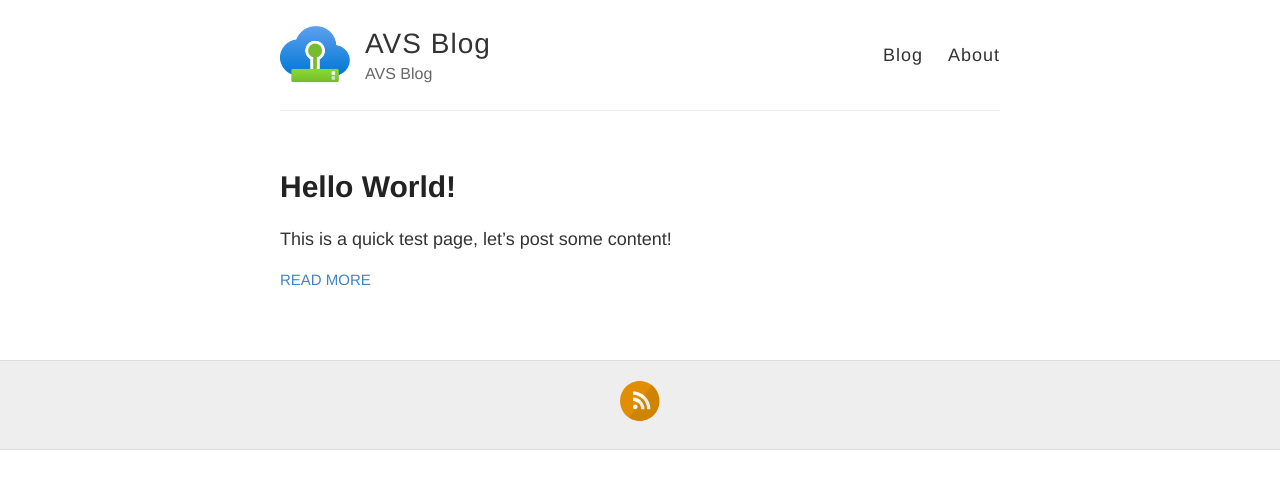
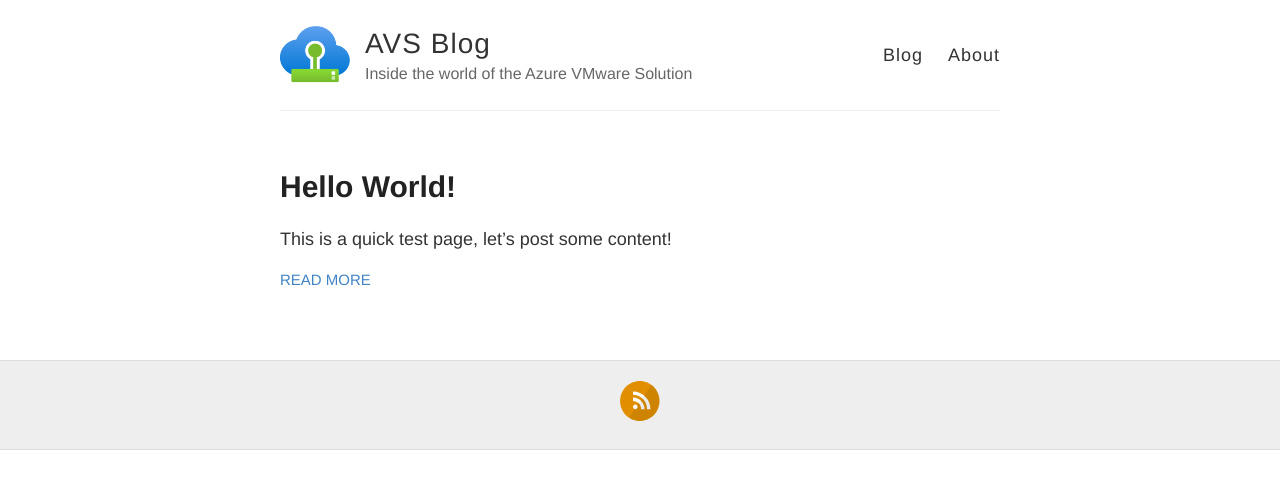
Before and after one commit to AVSBlog/avsblog.github.io, a Jekyll site: the page built from index.html, in a window 1280 px wide. Shown: the top 489 px of the page. Built offline with Jekyll 4.4.1, drawn with Linux system fonts in a browser that asks for light colours.

Commit message:
Updated description

```diff
--- a/_config.yml
+++ b/_config.yml
@@ -6,7 +6,7 @@
 name: AVS Blog
 
 # Short bio or description (displayed in the header)
-description: AVS Blog
+description: Inside the world of the Azure VMware Solution
 
 # URL of your avatar or profile pic (you could use your GitHub profile pic)
 avatar: /images/avs-logo.png
```
